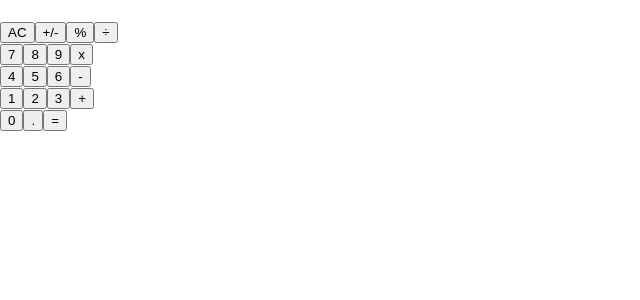
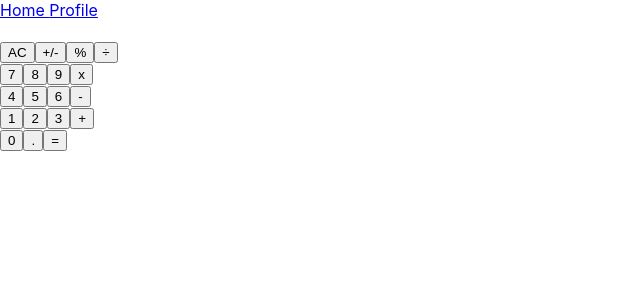
Before and after one commit to DcRonan/calculator-react, a React (Create React App) app: page / in a window 1280 px wide. Shown: the top 300 px of the page, without its empty margins (0-640 px from the left). Built offline with nearby package versions, Linux system fonts and the light colour scheme.

Commit message:
Add Navbar

```diff
--- a/src/components/App.js
+++ b/src/components/App.js
@@ -1,6 +1,6 @@
 /* eslint-disable no-unused-vars */
 import React, { useState } from 'react';
-import { BrowserRouter, Route, Switch } from 'react-router-dom';
+import Navbar from './Navbar';
 import Display from './Display';
 import ButtonPanel from './ButtonPanel';
 import calculate from '../logic/calculate';
@@ -28,6 +28,7 @@ const App = () => {
 
   return (
     <main>
+      <Navbar />
       <Display result={update()} />
       <ButtonPanel handleClick={handleClick} />
     </main>
--- /dev/null
+++ b/src/components/Navbar.js
@@ -0,0 +1,10 @@
+import { Link } from 'react-router-dom';
+
+const Navbar = () => (
+  <div>
+    <Link to="/">Home </Link>
+    <Link to="/profile">Profile</Link>
+  </div>
+);
+
+export default Navbar;
--- a/src/components/Profile.js
+++ b/src/components/Profile.js
@@ -1,5 +1,11 @@
 import React from 'react';
+import { Link } from 'react-router-dom';
 
-const Profile = () => (<div><h1>Hello from Profile</h1></div>);
+const Profile = () => (
+  <div>
+    <Link to="/">Home </Link>
+    <h1>Hello from Profile</h1>
+  </div>
+);
 
 export default Profile;
```
